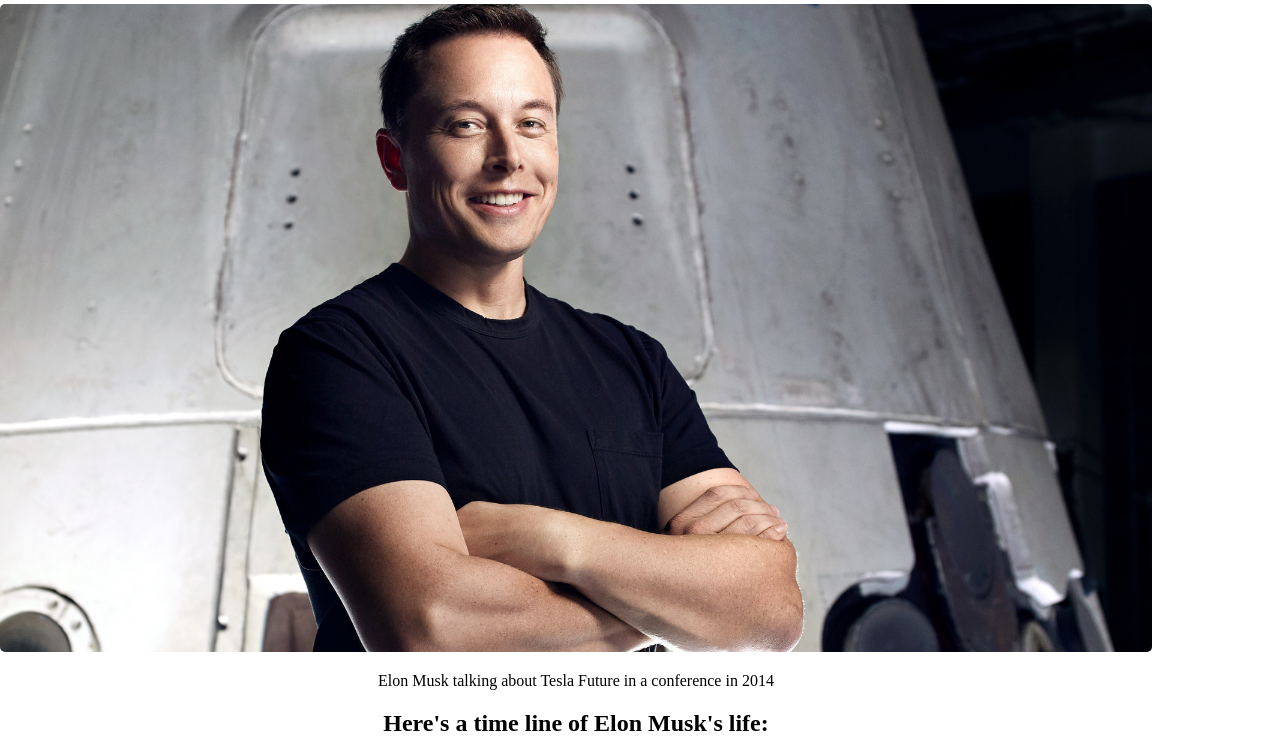
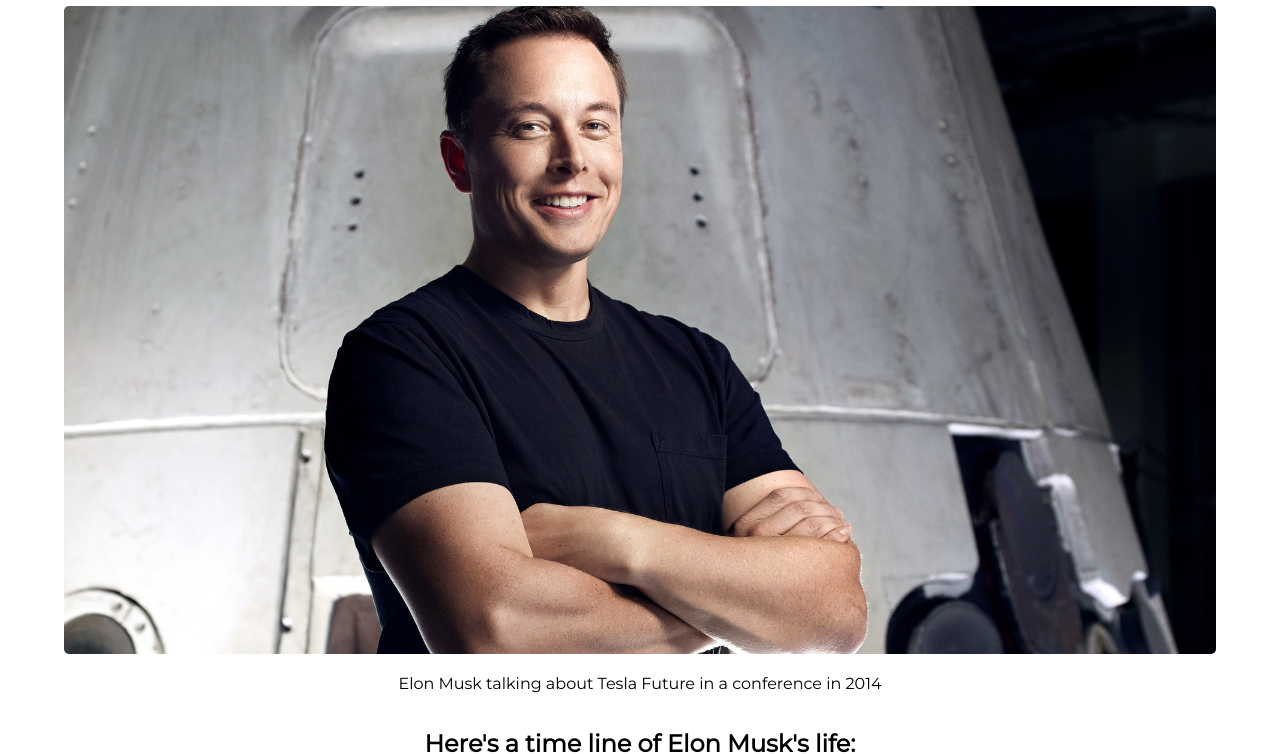
Before and after one commit to sneuder/tribute-page, a plain HTML site: page index.html in a window 1280 px wide. Shown: the part 76-830 px from the top of the page. Drawn offline with Linux system fonts and the light colour scheme.

Commit message:
Added font, variables and layout centering

```diff
--- a/styles/style.css
+++ b/styles/style.css
@@ -1,10 +1,21 @@
+:root {
+  --background-color: #181316;
+  --background-header: #3570ab;
+  --color-letter: #ffffff;
+}
+
 body {
 	margin: 0;
 	padding: 0;
+	font-family: Montserrat, sans-serif;
 }
 
 .container-blocks {
 	width: 90%;
+	margin: auto;
+	display: flex;
+	flex-direction: column;
+	align-items: center;
 }
 
 .name-character__title {
```
